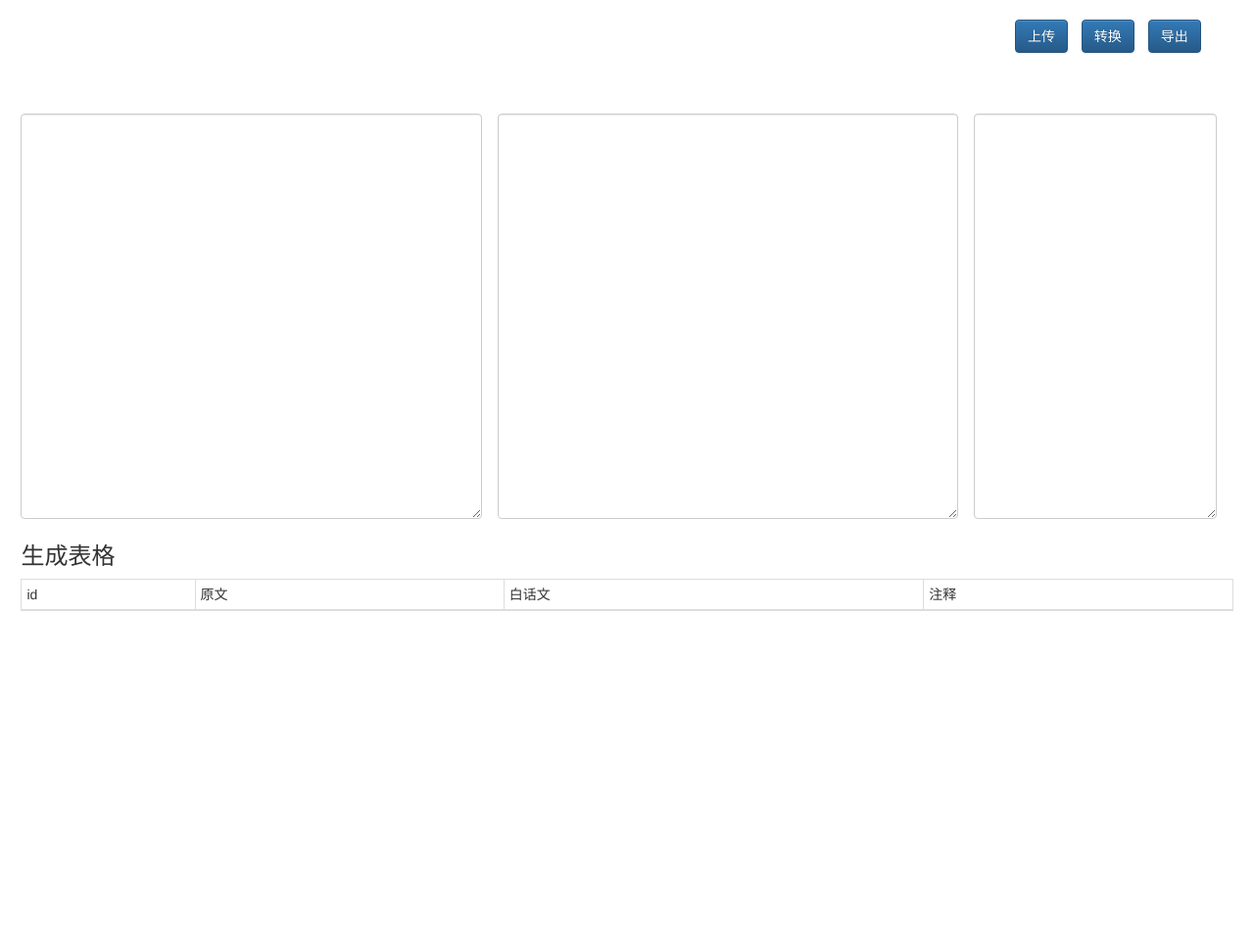
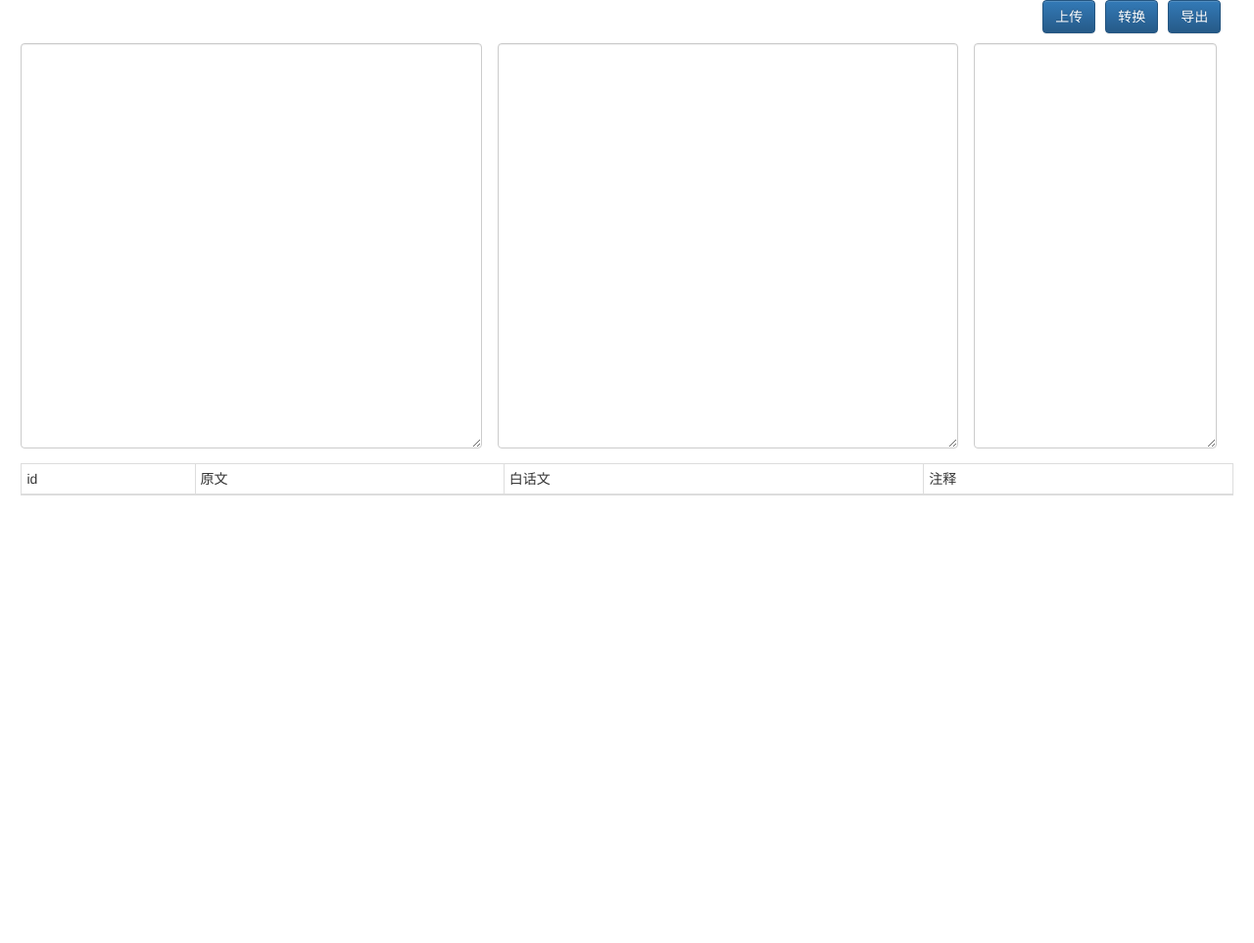
Before and after one commit to xiaobai2004/backend, a Flask app: page / in a window 1280 px wide. Shown: the whole page at 98% size. Before the commit the page ends 624 px from the top, so only its background shows below. Run offline with Flask 2, Linux system fonts and the light colour scheme; some libraries are stand-ins or nearby versions.

Commit message:
optimize header

```diff
--- a/app/templates/base.html
+++ b/app/templates/base.html
@@ -8,6 +8,7 @@
 
 <link rel="stylesheet" href="{{ url_for('static', filename='bootstrap.min.css') }}">
 <link rel="stylesheet" href="{{ url_for('static', filename='bootstrap-theme.min.css') }}">
+
 {% block css_styles %}
 {% endblock %}
 
--- a/app/templates/index.html
+++ b/app/templates/index.html
@@ -5,6 +5,10 @@
 
 {% block css_styles %}
 <style type="text/css">
+
+    .title {
+        font-size:48
+    }
     .container{
        width: 99%;
     }
@@ -21,33 +25,48 @@
     }
     #text_lines{
         overflow: auto;
-        height: 480x;
-        margin-bottom: 50px
+        height: 480px;
+        margin-bottom: 10px
     }
     #uploadFile{
         display:none;
     }
     .btn-right-first{
-        margin-left: 82%;
+        float:right
     }
     .btn-right{
         margin-left: 10px;
+        float:right
     }
+
     #uploadForm{
-        margin-bottom: 5%;
+        margin-bottom: 10px;
+        align:right
+    }
+    .Row
+    {
+        display: table;
+        width: 99%; /*Optional*/
+        table-layout: fixed; /*Optional*/
+    }
+    .Column
+    {
+        display: table-cell;
     }
 </style>
 {% endblock %}
 
 {% block page_content %}
-<div id="uploadForm">
-    <div class="h2 text-center" id="fileName"></div>
-    <input id="uploadFile" type="file" name=file/>
-    <button id="uploadBtn" class="btn btn-primary btn-right-first" type="button">上传</button>
-    <button id="convertBtn" class="btn btn-primary btn-right" type="button">转换</button>
+<div id="uploadForm" class="Row">
+    <div class="Column h3"  float="left" id="fileName"></div>
+    <div class="Column">
     <a id="exportLink" onclick="clickDownload(this)" href="#">
         <button id="exportBtn" class="btn btn-primary btn-right buttons-excel" type="button" >导出</button>
     </a>
+    <button id="convertBtn" class="btn btn-primary btn-right" type="button">转换</button>
+    <button id="uploadBtn" class="btn btn-primary btn-right-first" type="button">上传</button>
+    <input id="uploadFile" type="file" name=file/>
+    </div>
 </div>
 <div id="edit_area" style=";margin-bottom:10px;">
     <textarea id="original_text" class="form-control text" rows="20">
@@ -57,7 +76,6 @@
     <textarea id="comment" class="form-control comment_text " rows="20">
     </textarea>
 </div>
-<h3>生成表格</h3>
 <div id="text_lines" >
      <table class="table table-striped table-condensed table-bordered table-hover">
         <thead>
--- a/requirements.txt
+++ b/requirements.txt
@@ -22,3 +22,4 @@ Flask-SSLify==0.1.4
 jsonlib==1.6.1
 requests==2.18.1
 jieba==0.38
+XlsxWriter==0.9.8
```
